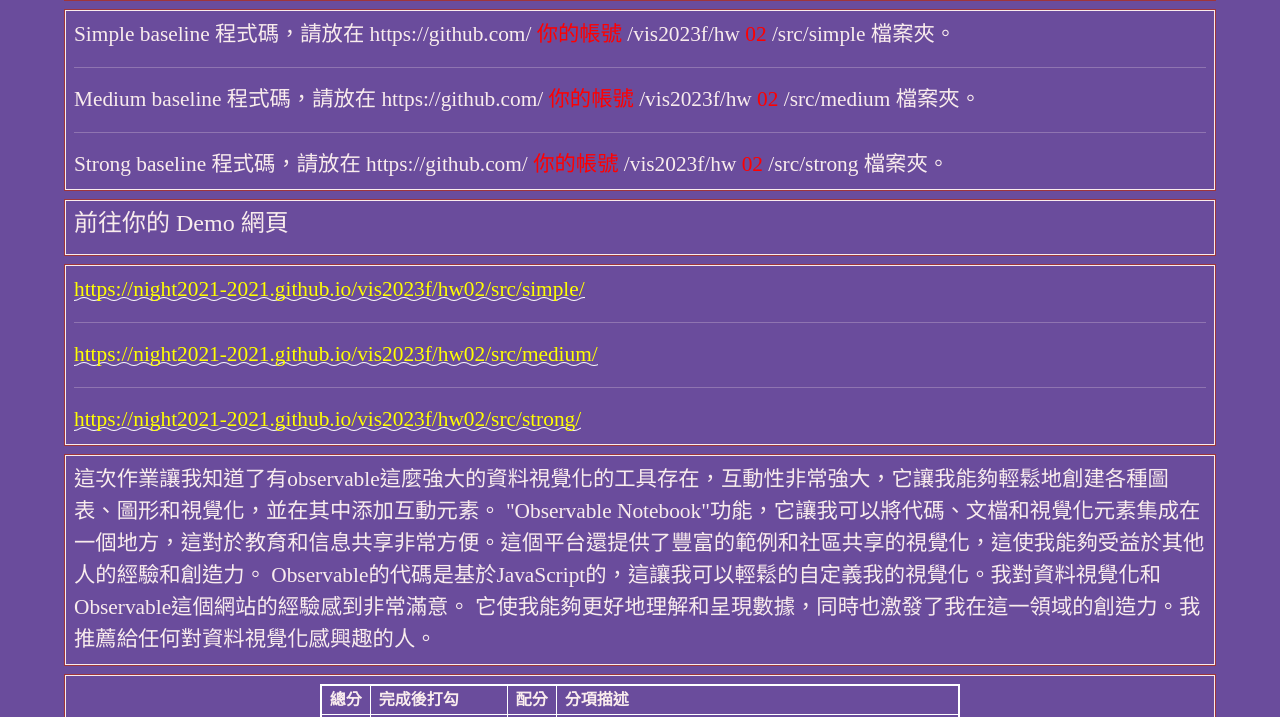
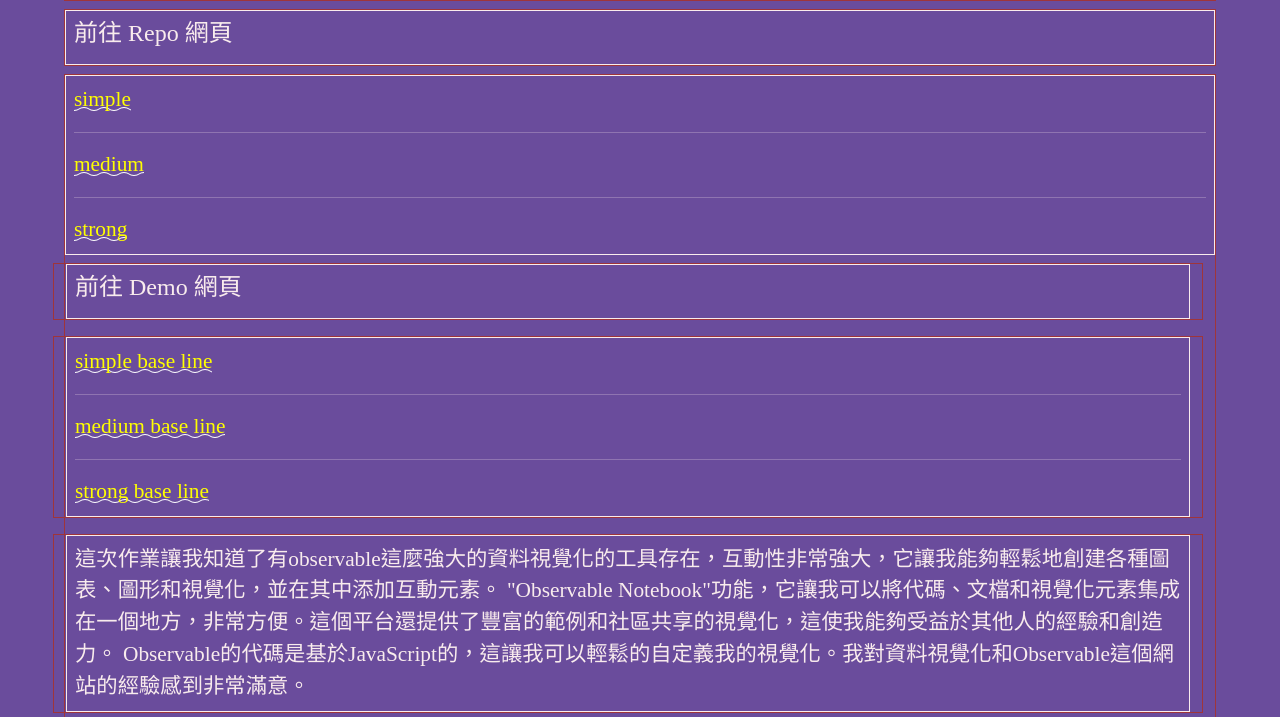
Before and after one commit to night2021-2021/vis2023f, a plain HTML site: page hw02/index.html in a window 1280 px wide. Shown: the part 83-800 px from the top of the page. Drawn offline with nearby package versions, Linux system fonts and the light colour scheme.

Commit message:
Add files via upload

```diff
--- a/hw02/index.html
+++ b/hw02/index.html
@@ -175,51 +175,41 @@
       <h1>作業 02</h1>
     </div>
   </div>
+
+
+<!-- ------------------------------------------------>
+
+  <div class="row hw12">
+    <div class="col-md-12 twenty">
+      <h4>前往 Repo 網頁</h4>
+    </div>
+  </div>
 <!-- ------------------------------------------------>
   <div class="row hw12">
     <div class="col-md-12 twenty">
-    Simple baseline 程式碼，請放在 https://github.com/
-    <span style="color:red;">你的帳號</span>
-    /vis2023f/hw
-    <span style="color:red;">02</span>
-    /src/simple 檔案夾。
-    <br>
-
+      <a href="https://github.com/night2021-2021/vis2023f/hw02/src/simple">simple </a>
       <hr>
-    Medium baseline 程式碼，請放在 https://github.com/
-    <span style="color:red;">你的帳號</span>
-    /vis2023f/hw
-    <span style="color:red;">02</span>
-    /src/medium 檔案夾。
-    <br>
-
+      <a href="https://github.com/night2021-2021/vis2023f/hw02/src/medium">medium </a>
       <hr>
-    Strong baseline 程式碼，請放在 https://github.com/
-    <span style="color:red;">你的帳號</span>
-    /vis2023f/hw
-    <span style="color:red;">02</span>
-    /src/strong 檔案夾。
-    <br>
-
-  </div>
+      <a href="https://github.com/night2021-2021/vis2023f/hw02/src/strong">strong </a>
     </div>
 
 <!-- ------------------------------------------------>
 
   <div class="row hw12">
     <div class="col-md-12 twenty">
-    <h4>前往你的 Demo 網頁</h4>
+      <h4>前往 Demo 網頁</h4>
     </div>
   </div>
 
 <!-- ------------------------------------------------>
   <div class="row hw12">
     <div class="col-md-12 twenty">
-    <a href="https://night2021-2021.github.io/vis2023f/hw02/src/simple/">https://night2021-2021.github.io/vis2023f/hw02/src/simple/</a>
+      <a href="https://night2021-2021.github.io/vis2023f/hw02/src/simple/">simple base line</a>
       <hr>
-    <a href="https://night2021-2021.github.io/vis2023f/hw02/src/medium/">https://night2021-2021.github.io/vis2023f/hw02/src/medium/</a>
+      <a href="https://night2021-2021.github.io/vis2023f/hw02/src/medium/">medium base line</a>
       <hr>
-    <a href="https://night2021-2021.github.io/vis2023f/hw02/src/strong/">https://night2021-2021.github.io/vis2023f/hw02/src/strong/</a>
+      <a href="https://night2021-2021.github.io/vis2023f/hw02/src/strong/">strong base line</a>
       </div>
   </div>
 
@@ -227,9 +217,8 @@
   <div class="row hw12">
     <div class="col-md-12 twenty">
       這次作業讓我知道了有observable這麼強大的資料視覺化的工具存在，互動性非常強大，它讓我能夠輕鬆地創建各種圖表、圖形和視覺化，並在其中添加互動元素。
-      "Observable Notebook"功能，它讓我可以將代碼、文檔和視覺化元素集成在一個地方，這對於教育和信息共享非常方便。這個平台還提供了豐富的範例和社區共享的視覺化，這使我能夠受益於其他人的經驗和創造力。
+      "Observable Notebook"功能，它讓我可以將代碼、文檔和視覺化元素集成在一個地方，非常方便。這個平台還提供了豐富的範例和社區共享的視覺化，這使我能夠受益於其他人的經驗和創造力。
       Observable的代碼是基於JavaScript的，這讓我可以輕鬆的自定義我的視覺化。我對資料視覺化和Observable這個網站的經驗感到非常滿意。
-      它使我能夠更好地理解和呈現數據，同時也激發了我在這一領域的創造力。我推薦給任何對資料視覺化感興趣的人。
     </div>
   </div>
 
@@ -328,7 +317,7 @@
   src="https://observablehq.com/embed/3f0be3e867b54271@137?cell=*"></iframe>
     </div>
   </div>
-
+</div>
   <!-- ------------------------------------------------>
 
 
@@ -369,8 +358,21 @@
       score += parseInt(d3.select('#m3').html());
     }
 
+    if (d3.select("#myCheckbox4").property("checked")){
+      score += parseInt(d3.select('#m4').html());
+    }
+
+    if (d3.select("#myCheckbox5").property("checked")){
+      score += parseInt(d3.select('#m5').html());
+    }
+
+    if (d3.select("#myCheckbox6").property("checked")){
+      score += parseInt(d3.select('#m6').html());
+    }
+
     d3.select("#myTotal").html(score);
   }
+
 </script>
 
 </body>
```
Lines whose indentation alone changed are shown as unchanged.
